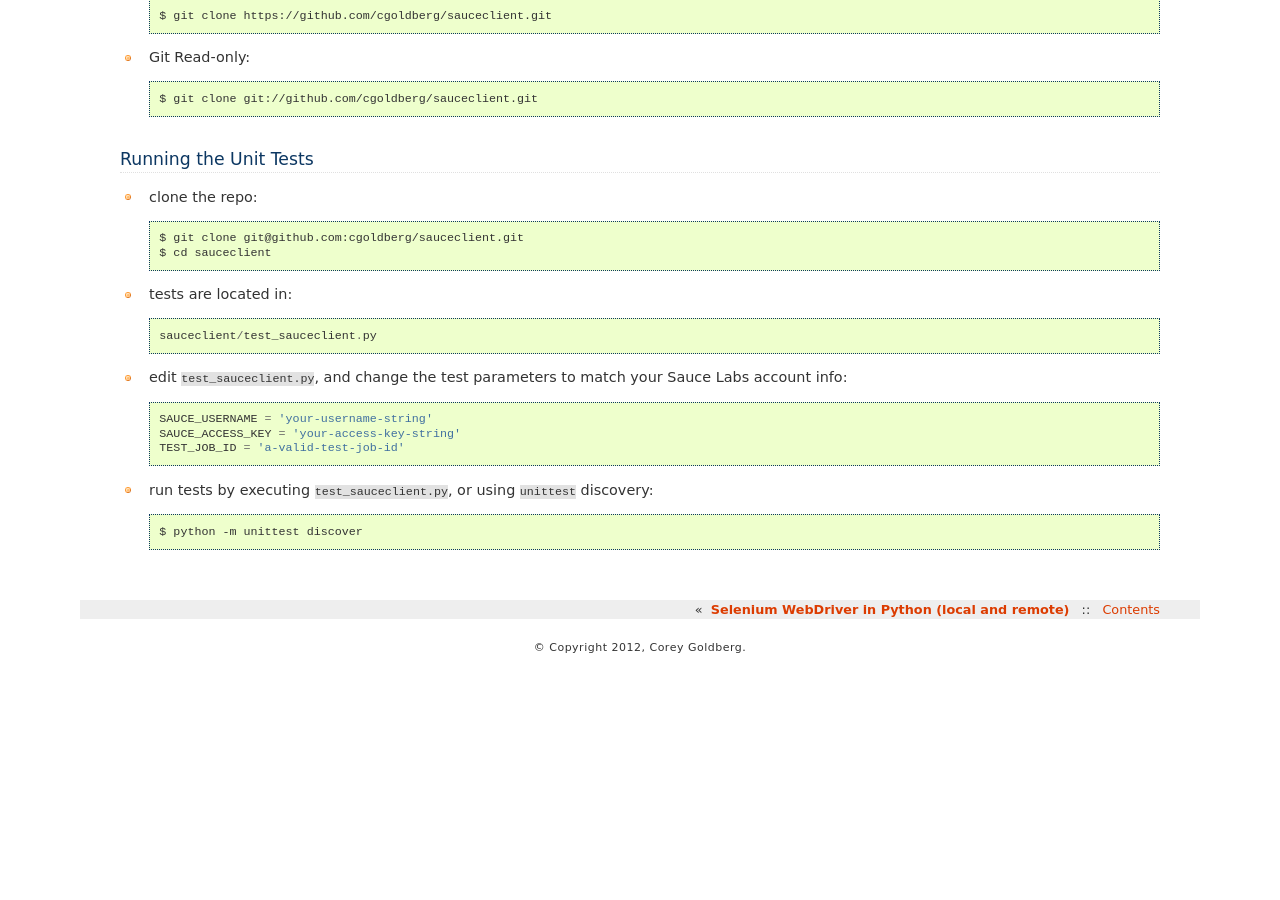
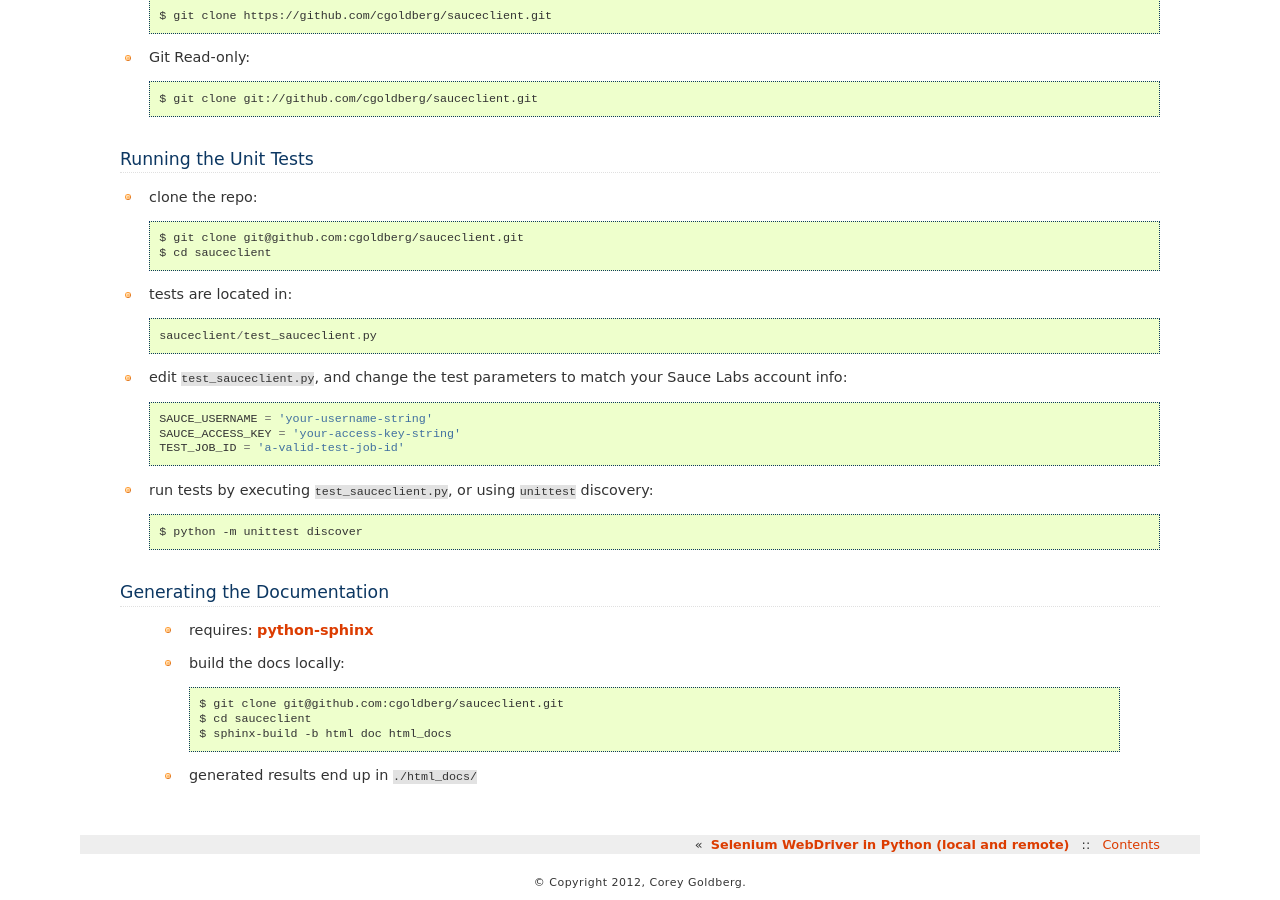
Before and after one commit to cgoldberg/sauceclient, a Sphinx documentation site: the page built from doc/development.rst, in a window 1280 px wide and 900 px high, scrolled down 590 px. Built offline with Sphinx 7.4.7, drawn with Linux system fonts in a browser that asks for light colours; the version number could not be read and is left out; before the commit the page ends 1254 px from its top, so only the background shows below that.

Commit message:
doc update

```diff
--- a/doc/unit_tests.rst
+++ b/doc/development.rst
@@ -30,7 +30,6 @@ Source code is stored in a git repository and van be retrieved with various prot
 
     $ git clone git://github.com/cgoldberg/sauceclient.git
 
-
 Running the Unit Tests
 ======================
 
@@ -53,3 +52,15 @@ Running the Unit Tests
 * run tests by executing ``test_sauceclient.py``, or using ``unittest`` discovery::
 
     $ python -m unittest discover
+
+Generating the Documentation
+============================
+
+ * requires: `python-sphinx <http://sphinx-doc.org>`_
+ * build the docs locally::
+
+     $ git clone git@github.com:cgoldberg/sauceclient.git
+     $ cd sauceclient
+     $ sphinx-build -b html doc html_docs
+
+ * generated results end up in ``./html_docs/``
--- a/doc/index.rst
+++ b/doc/index.rst
@@ -77,7 +77,7 @@ Prerequisite Reading
     :maxdepth: 4
 
     selenium_on_sauce
-    unit_tests
+    development
 
 Related Links
 =============
```
